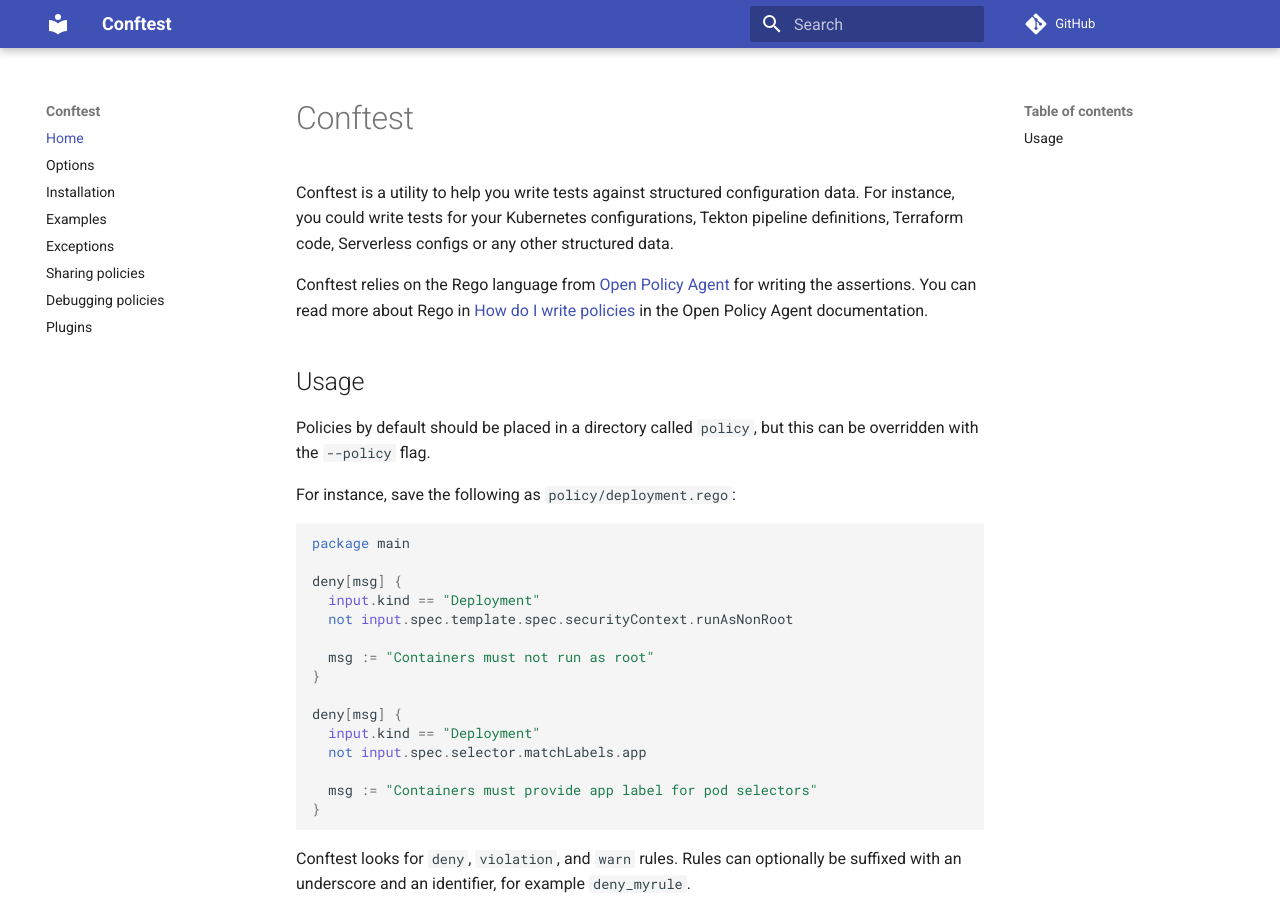
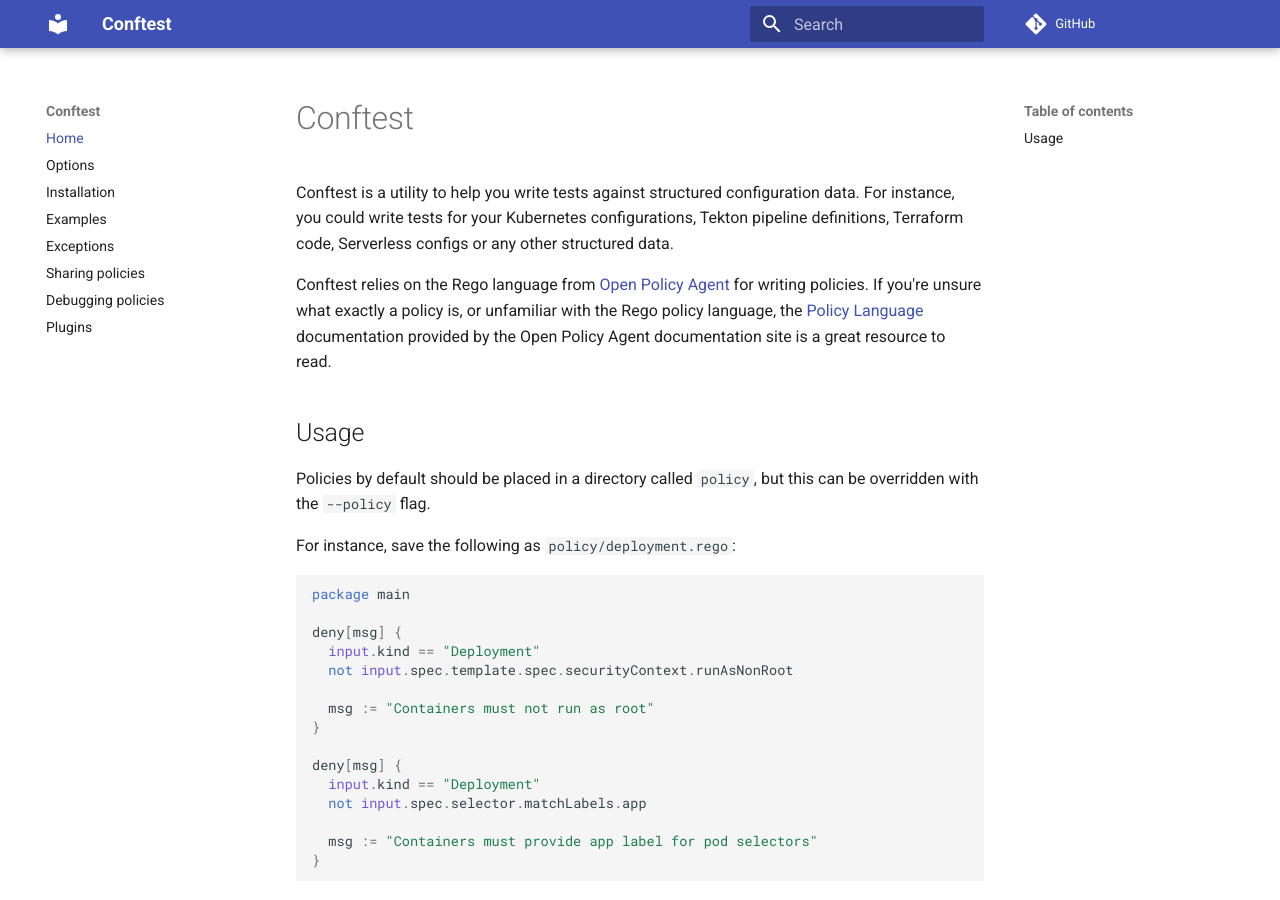
Before and after one commit to open-policy-agent/conftest, an MkDocs documentation site: the page built from docs/index.md, in a window 1280 px wide and 900 px high. Built offline with MkDocs 1.6.1 and Material for MkDocs 9.7.7, drawn with Linux system fonts in a browser that asks for light colours; comment, search, counter and statistics services are not loaded.

Commit message:
Add more details around reading about policies
Signed-off-by: John Reese <john@reese.dev>

```diff
--- a/docs/index.md
+++ b/docs/index.md
@@ -2,7 +2,7 @@
 
 Conftest is a utility to help you write tests against structured configuration data. For instance, you could write tests for your Kubernetes configurations, Tekton pipeline definitions, Terraform code, Serverless configs or any other structured data.
 
-Conftest relies on the Rego language from [Open Policy Agent](https://www.openpolicyagent.org/) for writing the assertions. You can read more about Rego in [How do I write policies](https://www.openpolicyagent.org/docs/how-do-i-write-policies.html) in the Open Policy Agent documentation.
+Conftest relies on the Rego language from [Open Policy Agent](https://www.openpolicyagent.org/) for writing policies. If you're unsure what exactly a policy is, or unfamiliar with the Rego policy language, the [Policy Language](https://www.openpolicyagent.org/docs/latest/policy-language/) documentation provided by the Open Policy Agent documentation site is a great resource to read.
 
 ## Usage
 
```
